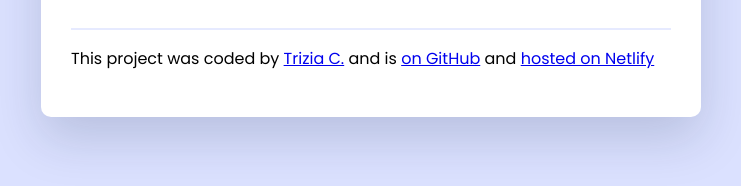
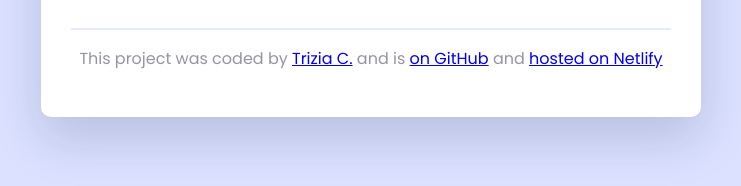
Before and after one commit to zia-27/my-own-weather-app, a plain HTML site: page index.html in a window 1280 px wide. Shown: the part 510-696 px from the top of the page, without its empty margins (269-1010 px from the left). Drawn offline with Linux system fonts and the light colour scheme; a web font is replaced by a local one.

Commit message:
Added a CSS style to the footer.

```diff
--- a/style.css
+++ b/style.css
@@ -73,3 +73,8 @@ header {
   border-bottom: 2px solid #dbe1ffad;
   padding-bottom: 15px;
 }
+
+footer {
+  color: #2721427c;
+  text-align: center;
+}
```
